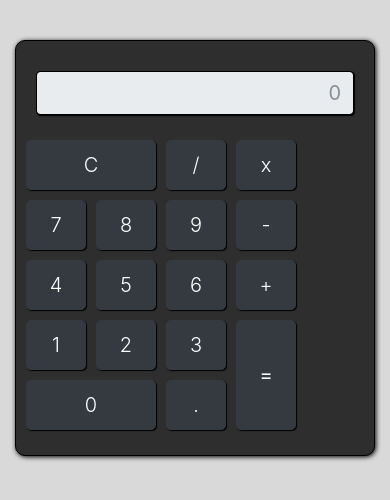
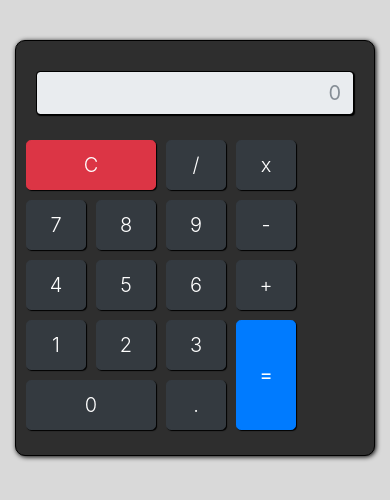
Before and after one commit to felipefbpa/Calculadora-js, a plain HTML site: page index.html in a window 390 px wide. Drawn offline with nearby package versions, Linux system fonts and the light colour scheme.

Commit message:
Estilo calculadora

```diff
--- a/index.html
+++ b/index.html
@@ -20,7 +20,7 @@
             <input id="resultado" type="text" class="form-control resultado" placeholder="0" disabled="disabled" />
 
             <div class="row">
-              <button onclick="calcular('acao', 'c')" type="button" class="btn btn-dark btn-lg clear font-weight-light">C</button>
+              <button onclick="calcular('acao', 'c')" type="button" class="btn btn-danger btn-lg clear font-weight-light">C</button>
               <button onclick="calcular('acao', '/')" type="button" class="btn btn-dark btn-lg font-weight-light">/</button>
               <button onclick="calcular('acao', '*')" type="button" class="btn btn-dark btn-lg font-weight-light">x</button>
             </div>
@@ -43,7 +43,7 @@
               <button onclick="calcular('valor', 1)" type="button" class="btn btn-dark btn-lg font-weight-light">1</button>
               <button onclick="calcular('valor', 2)" type="button" class="btn btn-dark btn-lg font-weight-light">2</button>
               <button onclick="calcular('valor', 3)" type="button" class="btn btn-dark btn-lg font-weight-light">3</button>
-              <button onclick="calcular('acao', '=')" type="button" class="btn btn-dark btn-lg enter">=</button>
+              <button onclick="calcular('acao', '=')" type="button" class="btn btn-primary btn-lg enter">=</button>
             </div>
 
             <div class="row" style="margin-top: -60px">
--- a/style.css
+++ b/style.css
@@ -34,3 +34,11 @@
   border: solid 1px #000;
   box-shadow: 1px 1px 1px #000;
 }
+
+@media screen and (max-width: 767px) {
+
+  body {
+    min-height: 60%;
+  }
+
+}
```
Lines whose indentation alone changed are shown as unchanged.
